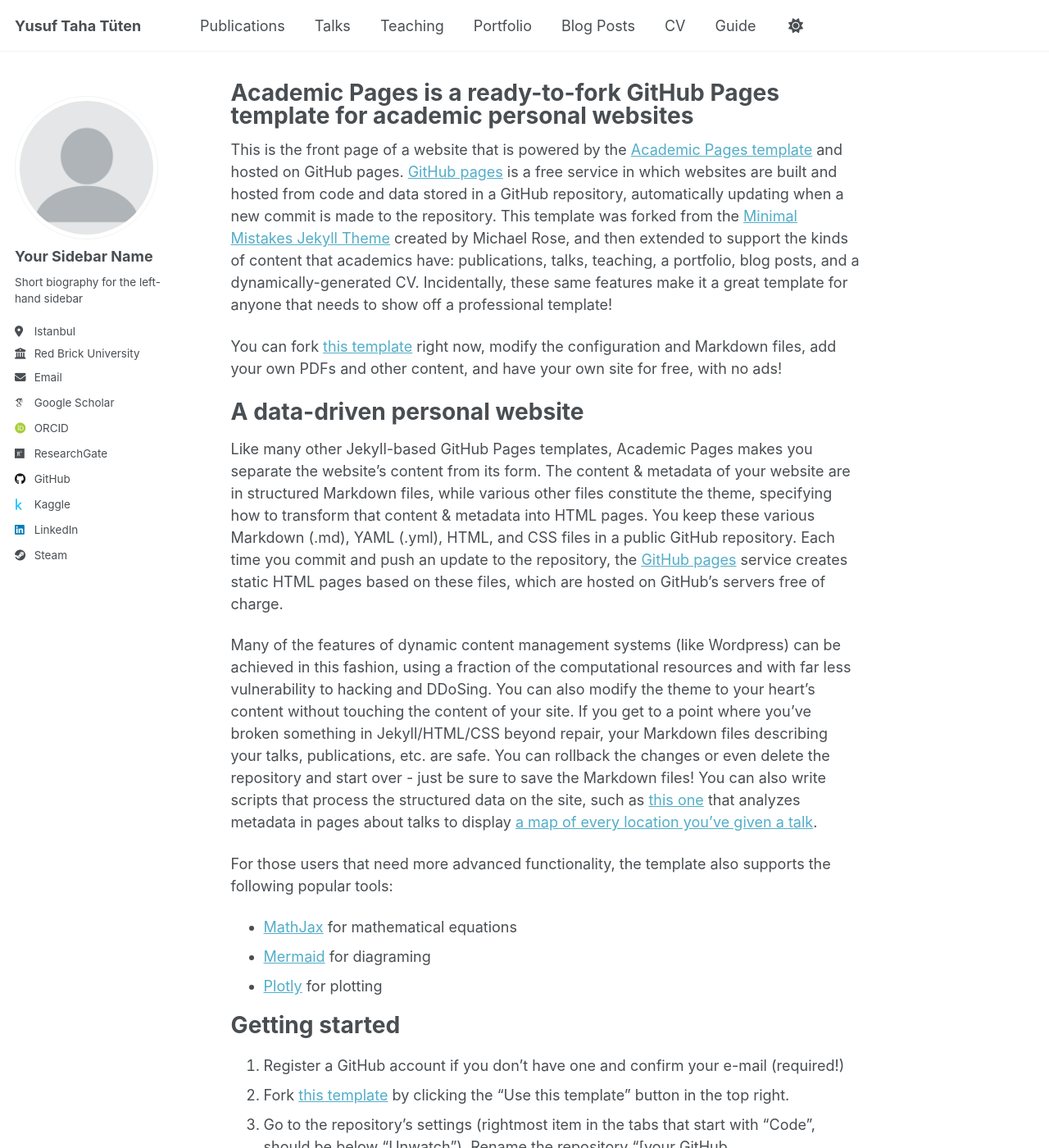
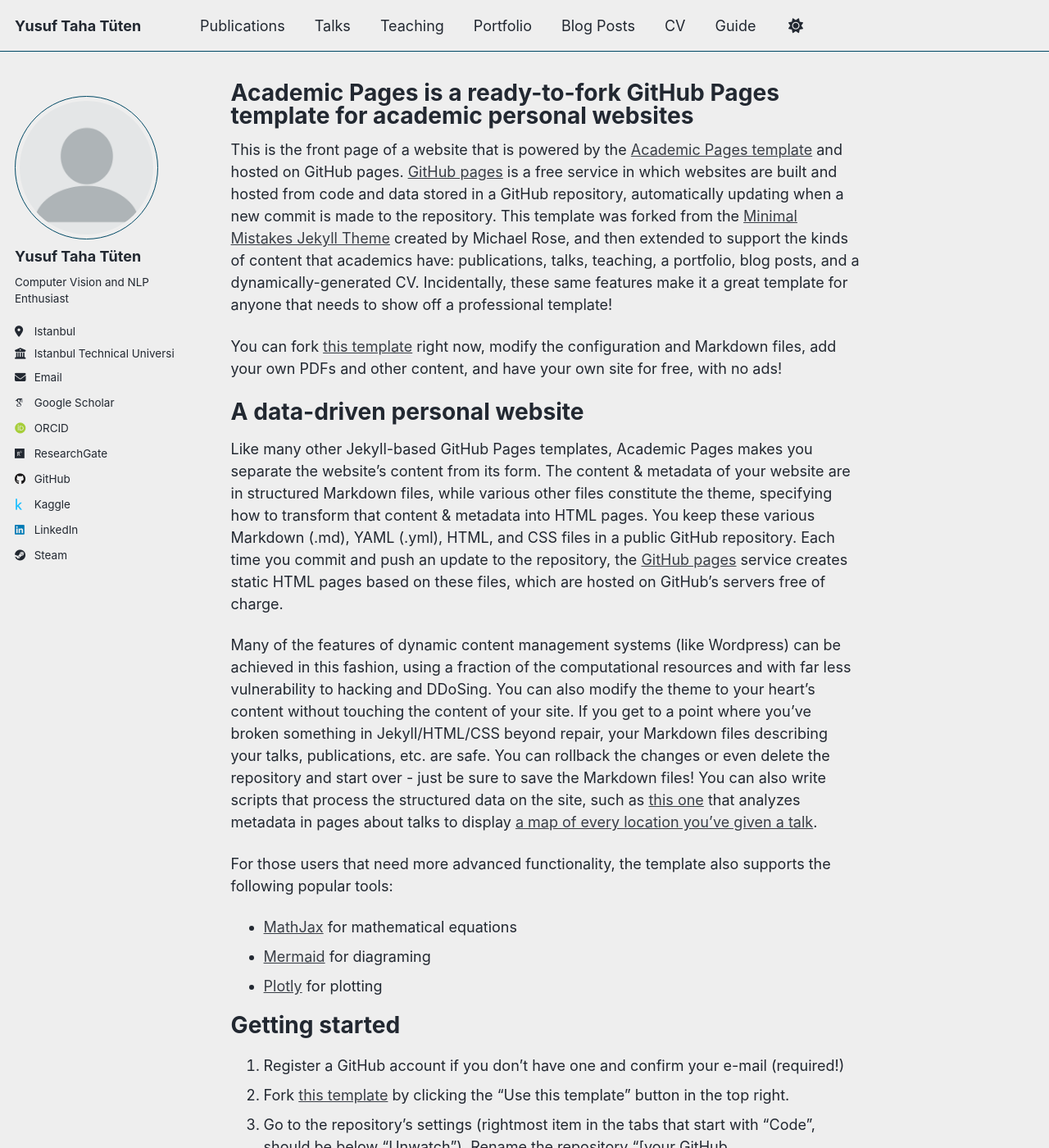
Before and after one commit to tahayf/tahayf.github.io, a Jekyll site: the page built from _pages/about.md, in a window 1280 px wide and 1400 px high. Shown: the whole window at 82% size. Built offline with Jekyll 4.4.1, drawn with Linux system fonts in a browser that asks for light colours; some web fonts are replaced; a script that is not in the unit is left out.

```diff
--- a/_config.yml
+++ b/_config.yml
@@ -8,7 +8,7 @@
 
 # Basic Site Settings
 locale                   : "en-US"
-site_theme               : "default" # Currently available options are "default", "air"
+site_theme               : "air" # Currently available options are "default", "air"
 title                    : "Yusuf Taha Tüten"
 title_separator          : "-"
 name                     : &name "Your Yusuf Taha Tüten"
@@ -23,13 +23,13 @@ repository               : "tahayf/tahayf.github.io"
 author:
   # Biographic information
   avatar           : "profile.png"
-  name             : "Your Sidebar Name"
+  name             : "Yusuf Taha Tüten"
   pronouns         : # example: "she/her"
-  bio              : "Short biography for the left-hand sidebar"
+  bio              : "Computer Vision and NLP Enthusiast"
   location         : "Istanbul"
-  employer         : "Red Brick University"
+  employer         : "Istanbul Technical University"
   uri              : # URL
-  email            : "none@example.org"
+  email            : "tuten25@itu.edu.tr"
 
   # Academic websites
   academia         : # URL
```
